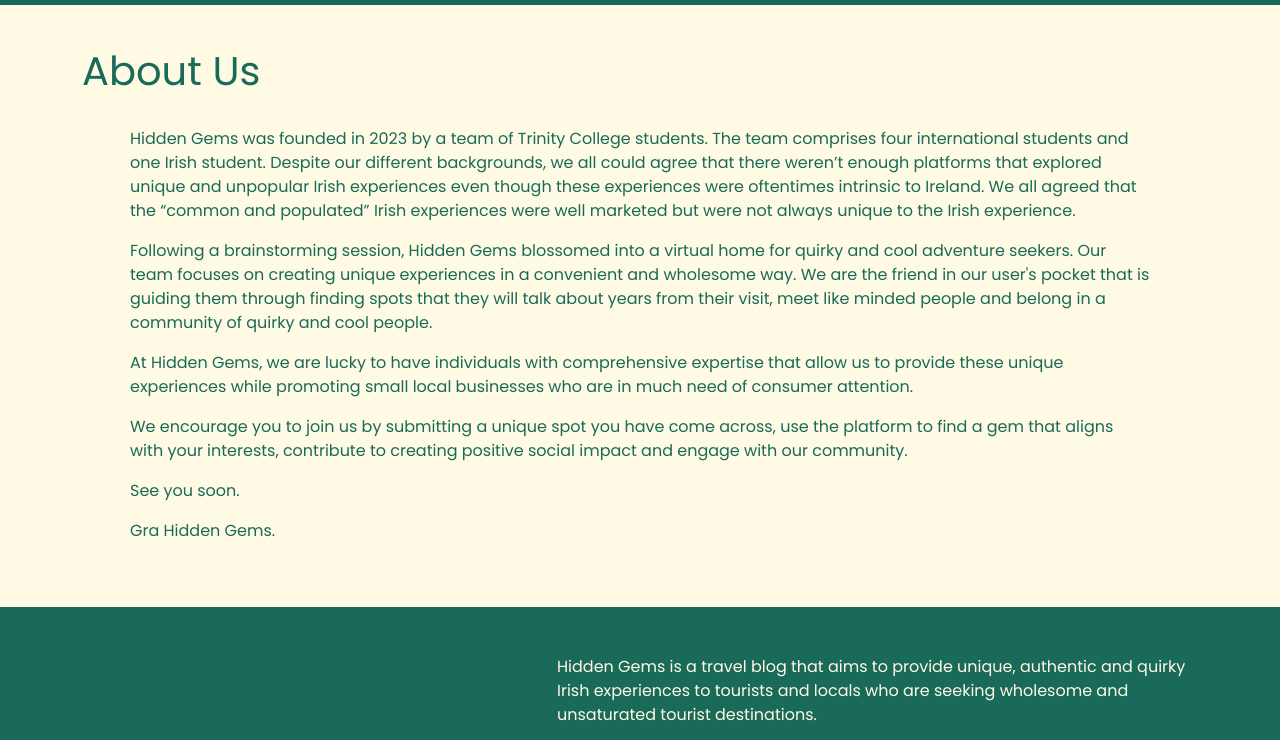
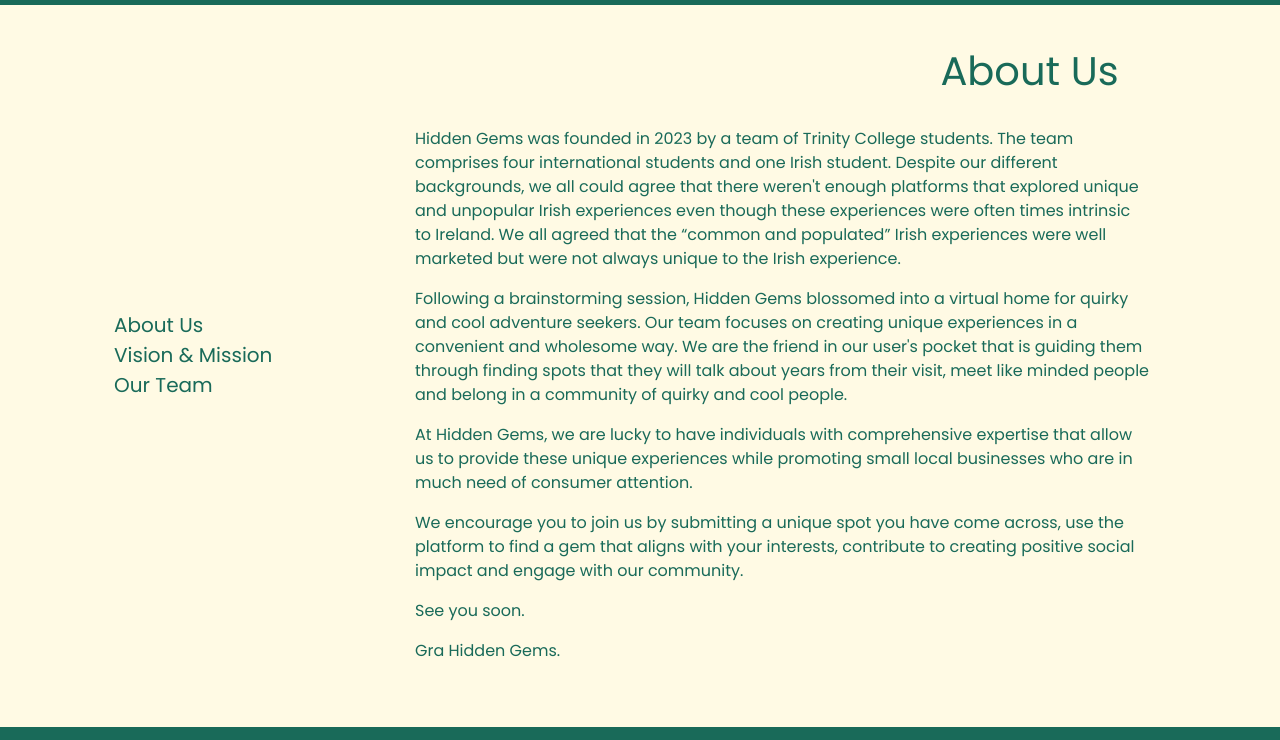
Before and after one commit to hiddenGemsIDM/Hidden-Gems, a website: page about.html in a window 1280 px wide. Shown: the part 51-791 px from the top of the page. Drawn offline with Linux system fonts and the light colour scheme.

Commit message:
Update about us page

```diff
--- a/about.html
+++ b/about.html
@@ -45,30 +45,30 @@
     </nav>
 
     <!-- About us -->
-    <section class="about bg-secondary text-success p-5">
+    <section class="about bg-secondary text-success p-5" id="aboutus">
         <div class="container">
             <div class="row">
-                <!-- <div class="col-sm text-left">
+                <div class="index col-sm-3 text-left align-self-center">
                     <ul>
-                        <li><a href="#aboutus">About Us</a></li>
-                        <li><a href="#vision">Vision & Mission</a></li>
-                        <li><a href="#team">Our Team</a></li>
+                        <li><a class="link-success lead" href="#aboutus">About Us</a></li>
+                        <li><a class="link-success lead" href="#vision">Vision & Mission</a></li>
+                        <li><a class="link-success lead" href="#team">Our Team</a></li>
                     </ul>
-                </div> -->
+                </div>
                 <div class="col-sm text-left">
-                    <h1><span class="text-success text-left">About Us</span></h1>
-                    <p class="px-5 pt-4 text-justify text-right">
+                    <h1><span class="text-success text-end">About Us</span></h1>
+                    <p class="px-5 pt-4 text-justify">
                         Hidden Gems was founded in 2023 by a team of Trinity College students.
                         The team comprises four international students and one Irish student. Despite our different
                         backgrounds,
-                        we all could agree that there weren’t enough platforms that explored unique and unpopular Irish
+                        we all could agree that there weren't enough platforms that explored unique and unpopular Irish
                         experiences
-                        even though these experiences were oftentimes intrinsic to Ireland. We all agreed that the
+                        even though these experiences were often times intrinsic to Ireland. We all agreed that the
                         “common and
                         populated” Irish experiences were well marketed but were not always unique to the Irish
                         experience.
                     </p>
-                    <p class="px-5 text-justify text-right">
+                    <p class="px-5 text-justify">
                         Following a brainstorming session, Hidden Gems blossomed into a virtual home for quirky and cool
                         adventure
                         seekers. Our team focuses on creating unique experiences in a convenient and wholesome way. We
@@ -77,23 +77,23 @@
                         years
                         from their visit, meet like minded people and belong in a community of quirky and cool people.
                     </p>
-                    <p class="px-5 text-justify text-right">
+                    <p class="px-5 text-justify">
                         At Hidden Gems, we are lucky to have individuals with comprehensive expertise that allow us to
                         provide
                         these unique experiences while promoting small local businesses who are in much need of consumer
                         attention.
                     </p>
-                    <p class="px-5 text-justify text-right">
+                    <p class="px-5 text-justify">
                         We encourage you to join us by submitting a unique spot you have come across, use the platform
                         to find a
                         gem that aligns with your interests, contribute to creating positive social impact and engage
                         with our
                         community.
                     </p>
-                    <p class="px-5 text-justify text-right">
+                    <p class="px-5 text-justify">
                         See you soon.
                     </p>
-                    <p class="px-5 text-justify text-right">
+                    <p class="px-5 text-justify">
                         Gra Hidden Gems.
                     </p>
                 </div>
@@ -102,7 +102,7 @@
     </section>
 
     <!-- Vision & Mission -->
-    <section class="vision bg-success text-secondary p-5">
+    <section class="vision bg-success text-secondary p-5" id="vision">
         <div class="container">
             <div class="row">
                 <div class="col-sm text-left align-self-center">
@@ -132,7 +132,7 @@
     </section>
 
     <!-- Our team -->
-    <section class="team bg-secondary text-success p-5">
+    <section class="team bg-secondary text-success p-5" id="team">
         <h1><span class="text-success text-left">Our Team</span></h1>
         <div class="container">
             <div class="row text-center">
--- a/sass/main.scss
+++ b/sass/main.scss
@@ -48,6 +48,18 @@
     margin-top: 50px;
 }
 
+.about h1 {
+    margin-left: 69%;
+}
+
+.about .index ul {
+    list-style-type: none;
+}
+
+.about .index a {
+    text-decoration: none;
+}
+
 .team h1 {
     margin-left: 79%;
     margin-bottom: 50px;
```
Also changed, not shown: css/main.min.css, 1 other file.
